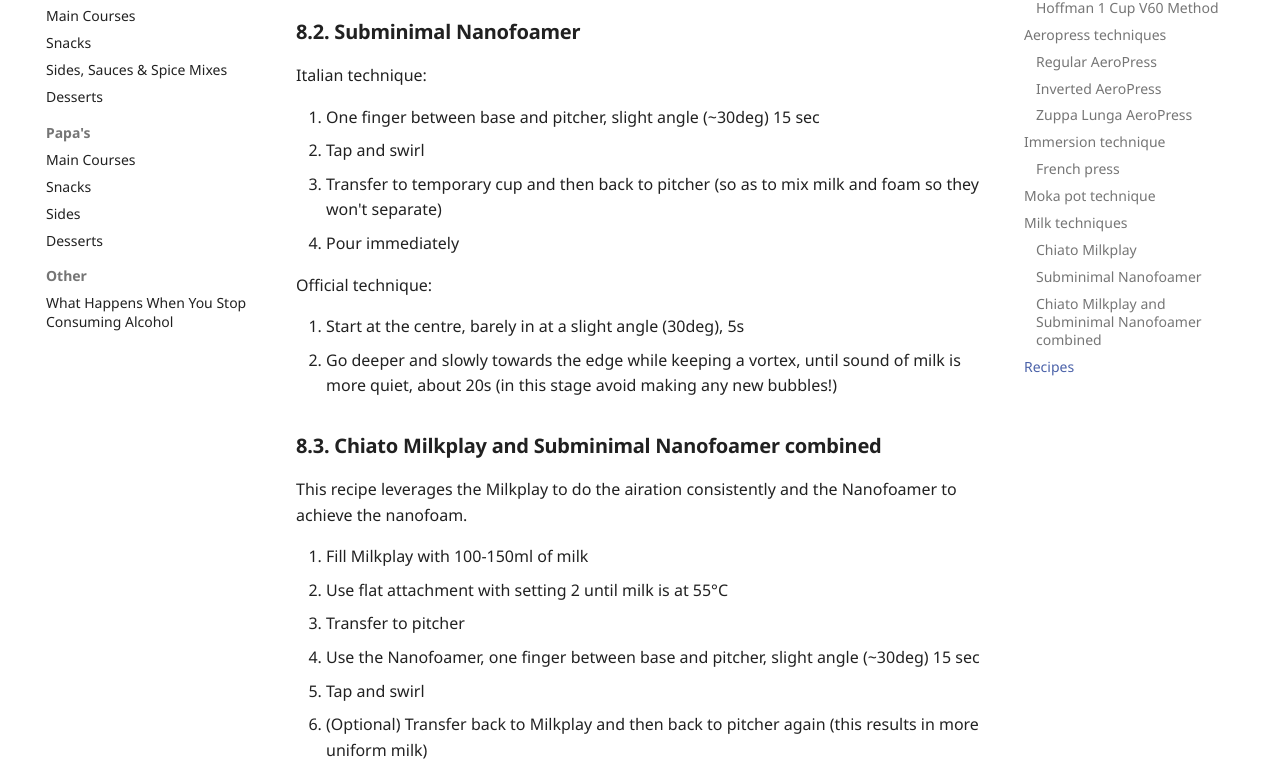
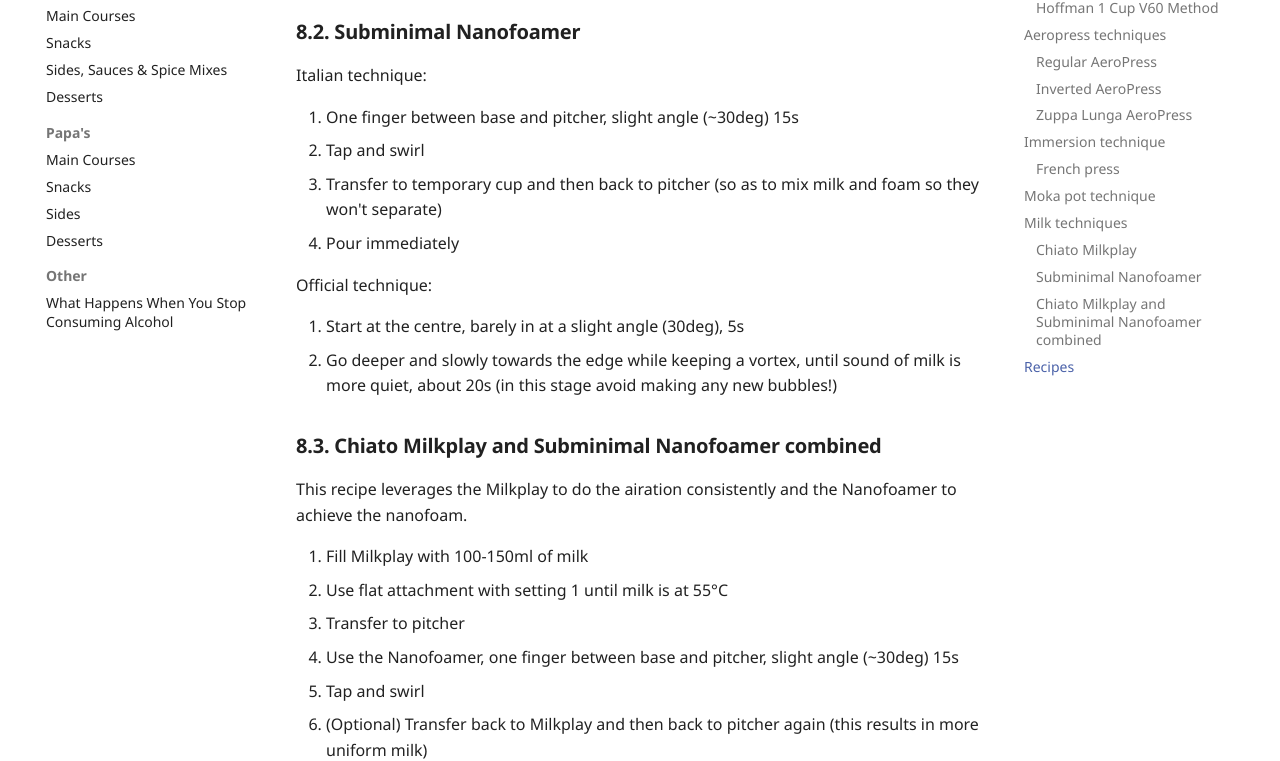
Before and after one commit to JamFox/docs.jamfox.dev, an MkDocs documentation site: the page built from docs/content/food/coffee.md, in a window 1280 px wide and 1400 px high, scrolled down 7786 px. Shown: the part 256-1017 px from the top of the window. Built offline with MkDocs 1.6.1 and Material for MkDocs 9.7.7, drawn with Linux system fonts in a browser that asks for light colours; plug-ins that fetch from the network failed and are left out; comment, search, counter and statistics services are not loaded; some of the changed text lies outside the part shown.

Commit message:
small fixes

```diff
--- a/docs/content/food/coffee.md
+++ b/docs/content/food/coffee.md
@@ -245,7 +245,7 @@ Microfoam-ish (not quite, but servicable):
 
 Italian technique:
 
-1. One finger between base and pitcher, slight angle (~30deg) 15 sec
+1. One finger between base and pitcher, slight angle (~30deg) 15s
 2. Tap and swirl
 3. Transfer to temporary cup and then back to pitcher (so as to mix milk and foam so they won't separate)
 4. Pour immediately
@@ -260,9 +260,9 @@ Official technique:
 This recipe leverages the Milkplay to do the airation consistently and the Nanofoamer to achieve the nanofoam.
 
 1. Fill Milkplay with 100-150ml of milk
-2. Use flat attachment with setting 2 until milk is at 55°C
+2. Use flat attachment with setting 1 until milk is at 55°C
 3. Transfer to pitcher
-4. Use the Nanofoamer, one finger between base and pitcher, slight angle (~30deg) 15 sec
+4. Use the Nanofoamer, one finger between base and pitcher, slight angle (~30deg) 15s
 5. Tap and swirl
 6. (Optional) Transfer back to Milkplay and then back to pitcher again (this results in more uniform milk)
 7. Pour
```
Also changed, not shown: other parts of docs/content/food/coffee.md (+5 -5 lines).
